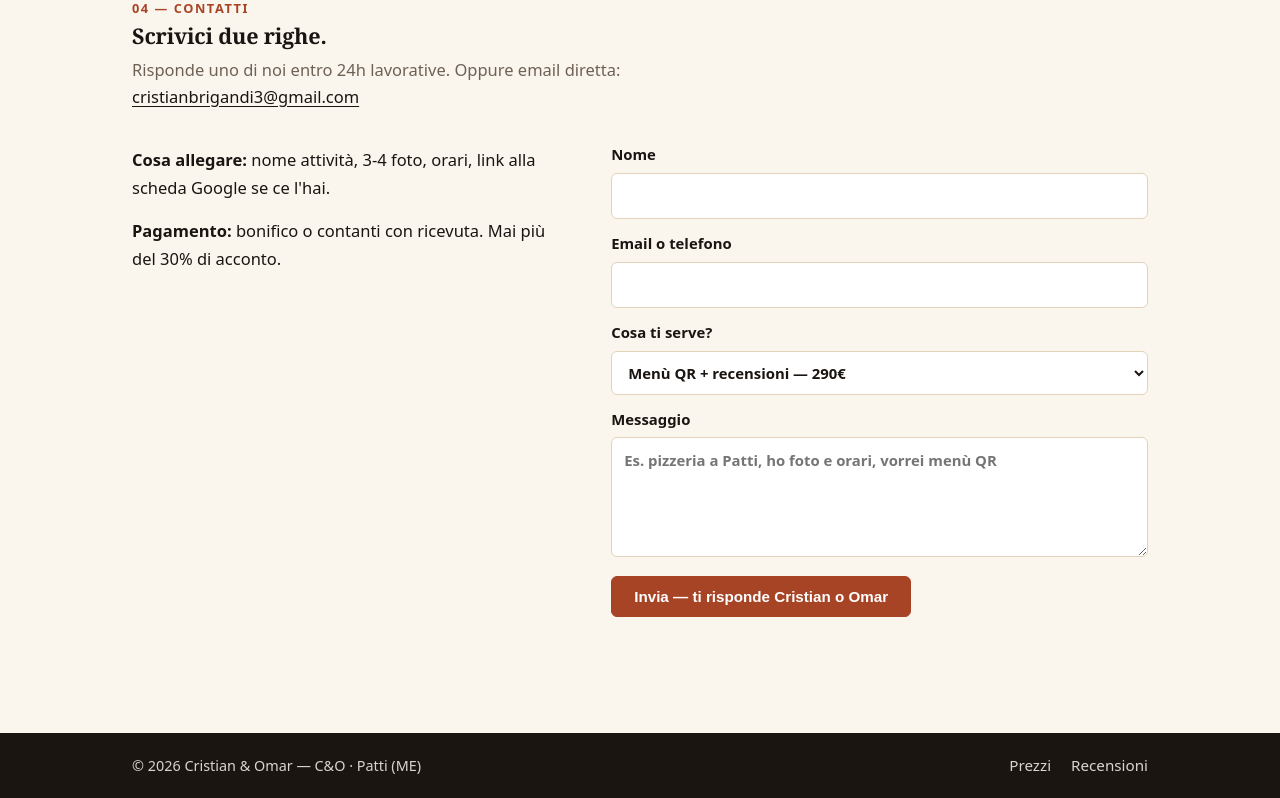
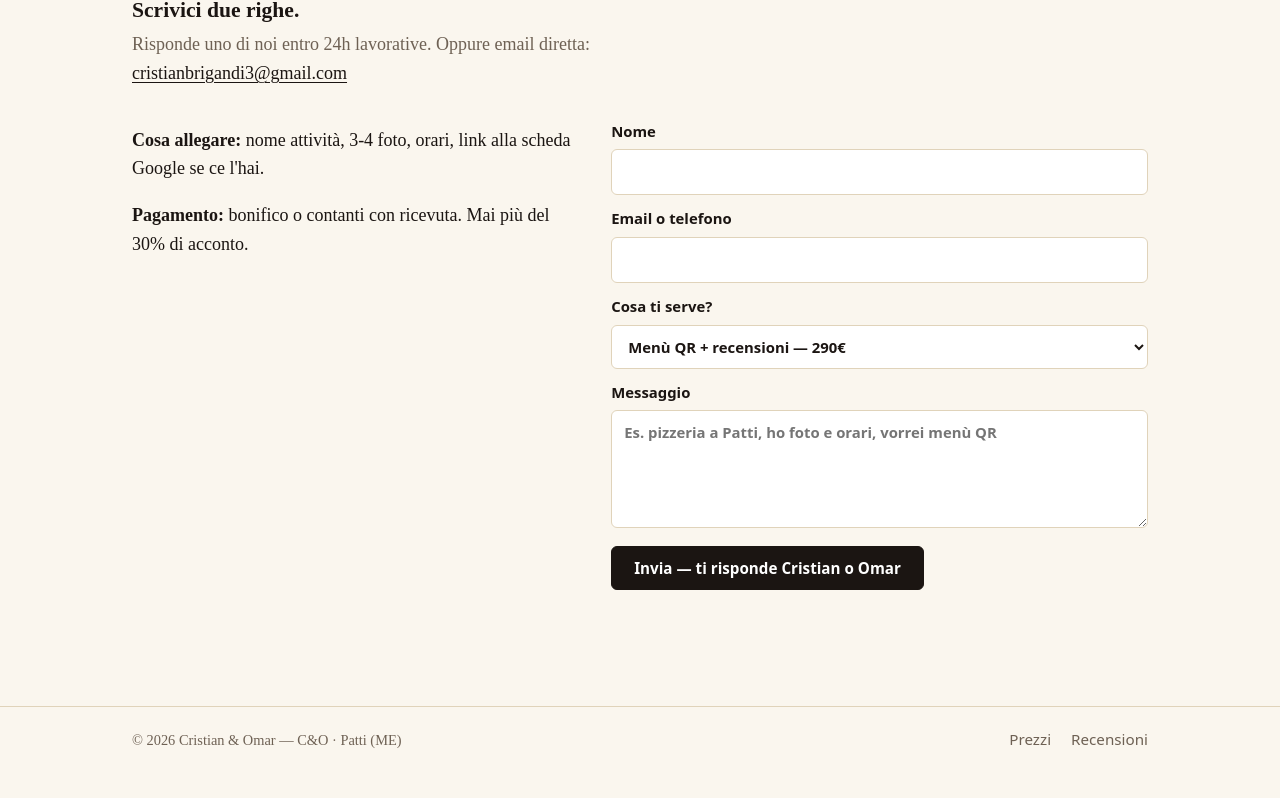
Before and after one commit to cristianbrigandi3-lgtm/c-and-o-digital, a plain HTML site: page index.html in a window 1280 px wide. Shown: the part 1899-2697 px from the top of the page. After the commit the page ends 2671 px from the top, so only its background shows below. Drawn offline with Linux system fonts and the light colour scheme.

Commit message:
Times New Roman + zero accenti decorativi

```diff
--- a/css/styles.css
+++ b/css/styles.css
@@ -4,8 +4,8 @@
   --inchiostro: #1b1512;
   --muted: #6e6154;
   --linea: #e0d3ba;
-  --mattone: #a84426;
-  --mattone-hover: #86351d;
+  --mattone: #1b1512;
+  --mattone-hover: #000;
   --radius: 6px;
   --max: 1060px;
 }
@@ -13,13 +13,18 @@
 html { scroll-behavior: smooth; }
 body {
   margin: 0; background: var(--carta); color: var(--inchiostro);
-  font-family: system-ui, -apple-system, "Segoe UI", Roboto, sans-serif;
-  font-size: 16.5px; line-height: 1.65;
+  font-family: "Times New Roman", Times, Georgia, serif;
+  font-size: 18px; line-height: 1.6;
 }
 h1, h2, h3, .serif {
-  font-family: Georgia, "Times New Roman", serif;
-  font-weight: 600; line-height: 1.22; letter-spacing: -0.01em;
+  font-family: "Times New Roman", Times, Georgia, serif;
+  font-weight: 700; line-height: 1.2; letter-spacing: 0;
   color: var(--inchiostro);
+}
+/* Chrome UI in sans: voce editoriale serif, comandi semplici */
+nav, .kicker, .btn, .burger, .skip,
+form label, form input, form select, form textarea, form button {
+  font-family: system-ui, -apple-system, "Segoe UI", Roboto, sans-serif;
 }
 a { color: var(--inchiostro); }
 .topbar {
@@ -30,7 +35,7 @@ a { color: var(--inchiostro); }
   max-width: var(--max); margin: 0 auto; padding: 14px 22px;
   display: flex; align-items: baseline; gap: 24px;
 }
-.brand { font-family: Georgia, serif; font-weight: 700; font-size: 1.1rem; color: var(--inchiostro); text-decoration: none; }
+.brand { font-family: "Times New Roman", Times, serif; font-weight: 700; font-size: 1.1rem; color: var(--inchiostro); text-decoration: none; }
 .brand small { font-family: system-ui, sans-serif; font-weight: 400; color: var(--muted); font-size: 0.85rem; }
 nav { margin-left: auto; display: flex; gap: 20px; font-size: 0.95rem; }
 nav a { color: var(--muted); text-decoration: none; }
@@ -42,8 +47,8 @@ nav a.cta { color: var(--mattone); font-weight: 700; }
 a:focus-visible, button:focus-visible, input:focus-visible, select:focus-visible, textarea:focus-visible { outline: 2px solid var(--mattone); outline-offset: 2px; }
 main { max-width: var(--max); margin: 0 auto; padding: 0 22px 80px; }
 .hero { display: grid; grid-template-columns: 1.25fr 0.75fr; gap: 48px; padding: 56px 0 40px; align-items: start; }
-.kicker { font-size: 0.8rem; letter-spacing: 0.12em; text-transform: uppercase; color: var(--mattone); font-weight: 700; margin: 0 0 12px; }
-::selection { background: var(--mattone); color: #fff; }
+.kicker { font-size: 0.78rem; letter-spacing: 0.12em; text-transform: uppercase; color: var(--muted); font-weight: 400; margin: 0 0 12px; }
+::selection { background: #d8cdae; color: var(--inchiostro); }
 .blocco > .kicker { margin-bottom: 4px; }
 .hero h1 { font-size: 2.1rem; margin: 0 0 14px; max-width: 22ch; }
 .hero .sub { color: var(--muted); max-width: 52ch; margin: 0 0 22px; }
@@ -70,7 +75,7 @@ section.blocco > .sub { color: var(--muted); margin: 0 0 20px; max-width: 62ch;
 .righe { margin: 0; padding: 0; list-style: none; }
 .righe li { display: grid; grid-template-columns: 44px 1fr 150px; gap: 18px; padding: 20px 0; border-top: 1px solid var(--linea); align-items: start; }
 .righe li:last-child { border-bottom: 1px solid var(--linea); }
-.num { font-family: Georgia, serif; color: var(--mattone); font-weight: 700; font-size: 0.95rem; }
+.num { font-family: "Times New Roman", Times, serif; color: var(--muted); font-size: 1rem; }
 .righe h3 { margin: 0 0 6px; font-size: 1.1rem; }
 .righe p { margin: 0 0 8px; color: var(--muted); font-size: 0.95rem; max-width: 56ch; }
 .righe .dett { font-size: 0.9rem; }
@@ -118,7 +123,7 @@ form button:hover { background: var(--mattone-hover); border-color: var(--matton
 .scheda li:first-child { border-top: none; }
 .scheda .p { font-weight: 700; white-space: nowrap; color: var(--inchiostro); }
 /* Foto team: slot pronto per foto vere */
-.foto-slot { width: 72px; height: 72px; border-radius: 50%; background: var(--carta-2); border: 1px solid var(--linea); display: flex; align-items: center; justify-content: center; font-family: Georgia, serif; font-weight: 700; color: var(--muted); margin-bottom: 12px; }
+.foto-slot { width: 72px; height: 72px; border-radius: 50%; background: var(--carta-2); border: 1px solid var(--linea); display: flex; align-items: center; justify-content: center; font-family: "Times New Roman", Times, serif; font-weight: 700; color: var(--muted); margin-bottom: 12px; }
 .persona img { width: 72px; height: 72px; border-radius: 50%; object-fit: cover; margin-bottom: 12px; }
 /* Micro-interazioni discrete */
 .btn, form button { transition: background 0.15s ease; }
@@ -131,9 +136,9 @@ a { text-underline-offset: 3px; }
   *, *::before, *::after { transition: none !important; animation: none !important; }
   .reveal { opacity: 1; transform: none; }
 }
-footer { background: var(--inchiostro); color: var(--carta); }
-footer .topbar-in { padding-top: 20px; padding-bottom: 20px; font-size: 0.9rem; color: var(--carta); opacity: 0.85; }
-footer a { color: var(--carta); }
+footer { border-top: 1px solid var(--linea); }
+footer .topbar-in { padding-top: 20px; padding-bottom: 20px; font-size: 0.9rem; color: var(--muted); }
+footer a { color: var(--muted); }
 @media (max-width: 820px) {
   .hero, .duecol, .tools, .persone, .contatti-box { grid-template-columns: 1fr; }
   .hero { padding-top: 36px; gap: 28px; }
```
Also changed, not shown: index.html (line endings or trailing spaces), recensioni.html (line endings or trailing spaces), servizi.html (line endings or trailing spaces).
